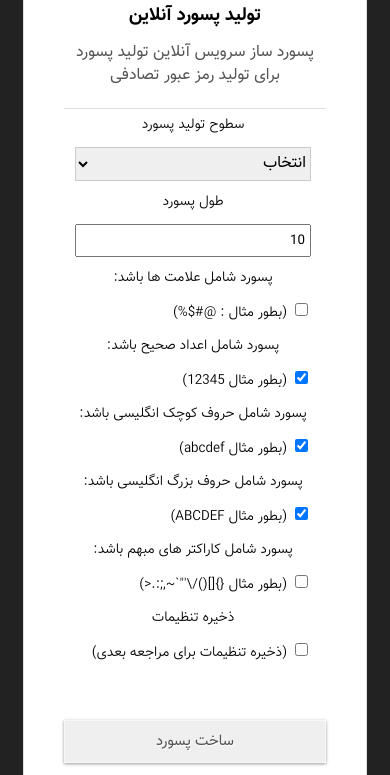
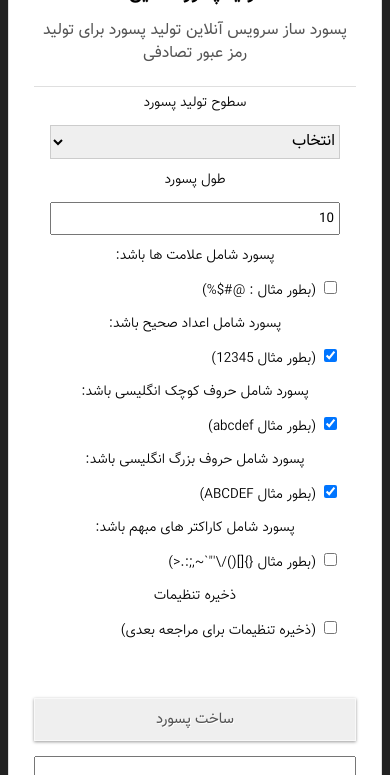
Before and after one commit to a-sabagh/passwordgenerator, a plain HTML site: page index.html in a window 390 px wide. Shown: the part 161-936 px from the top of the page. Drawn offline with Linux system fonts and the light colour scheme; files whose address does not match are found by name.

Commit message:
optimize container spacing on mobile

```diff
--- a/assets/css/style.css
+++ b/assets/css/style.css
@@ -203,6 +203,12 @@ select{
     }
 }
 @media screen and (max-width: 480px) {
+    .rng-container {
+        width: initial;
+        margin: unset;
+        padding-right: 25px;
+        padding-left: 25px;
+    }
     .table-option .column {
         font-size: 14px;
         text-align: center;
--- a/index.html
+++ b/index.html
@@ -6,12 +6,11 @@
         <meta name="viewport" content="width=device-width, initial-scale=1">
         <meta name="author" content="Abolfazl Sabagh" />
         <meta name="description" content="سرویس تولید پسورد آنلاین یا پسورد ساز  برای  ایجاد رمز های عبور ایمن و غیر قابل هک  و کرک با الگوریتم پیشرفته خود و پسورد هایی ایجاد می کند که قابل استفاده در اکانت های کاربری  می باشد. این سرویس تولید رمز عبور آنلاین دارای امکانات زیادی برای تولید پسورد نظیر انتخاب تعداد و نوع کاراکتر است." />
-
         <meta name="keywords" content="پسورد غیر قابل حدس , پسورد غیر قابل هک , passwordGenerator , password-generator , security" />
         <meta name="robots" content="noodp"/>
 		<meta name="google-site-verification" content="ugoMwBxdN-NQvQVnMxvdv2ijCHDO0lV5PrLsNriWqMs" />
         <link rel="shortcut icon" href="assets/img/passwordsaz-favicon.png" />
-        <link rel="stylesheet" type="text/css" href="assets/css/style.css">
+        <link rel="stylesheet" type="text/css" href="assets/css/style.css?ver=1.0.0">
         <script type="text/javascript" src="assets/js/jquery-3.2.1.min.js"></script>
         <script type="text/javascript">
             function getCookie(name) {
@@ -41,7 +40,7 @@
                 });
             });
         </script>
-        <script type="text/javascript" src="assets/js/script.js"></script>
+        <script type="text/javascript" src="assets/js/script.js?ver=1.0.0"></script>
     </head>
     <body>
         <div class="rng-container">
```
